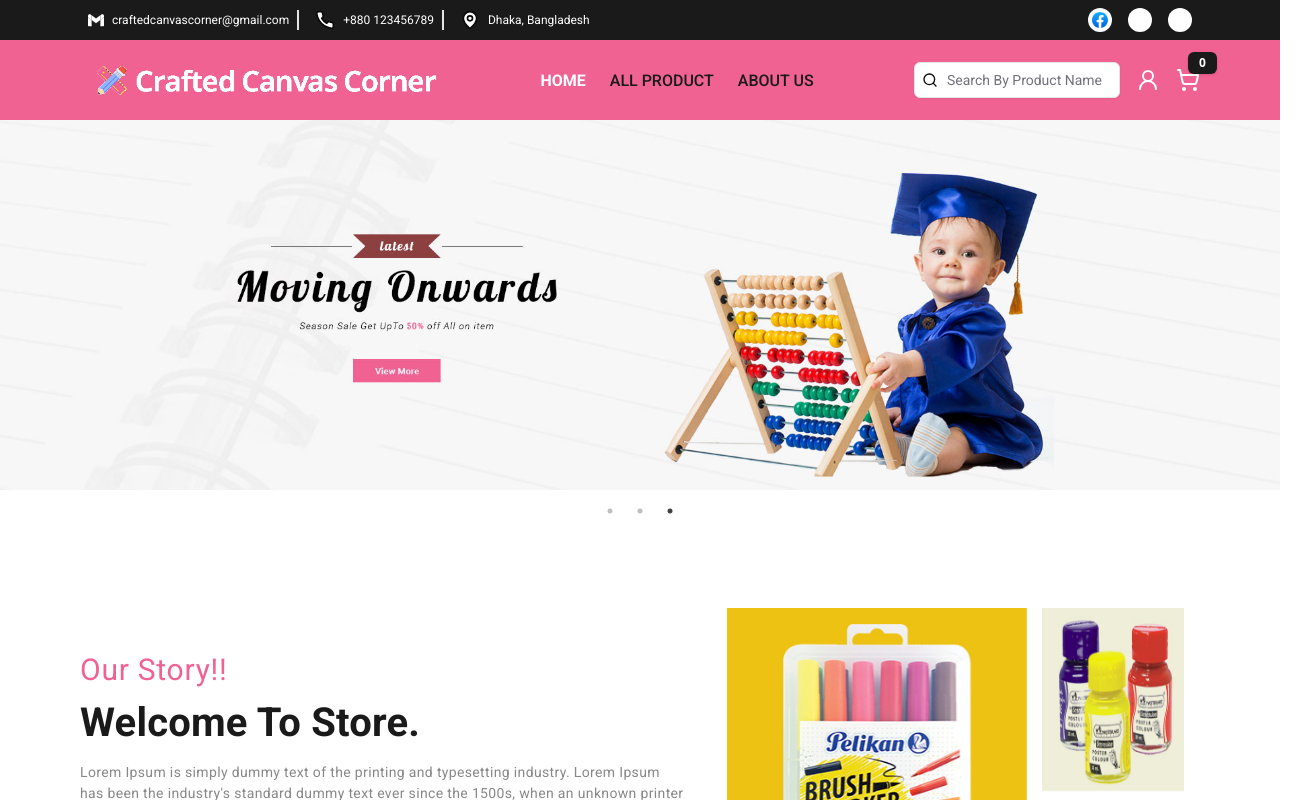
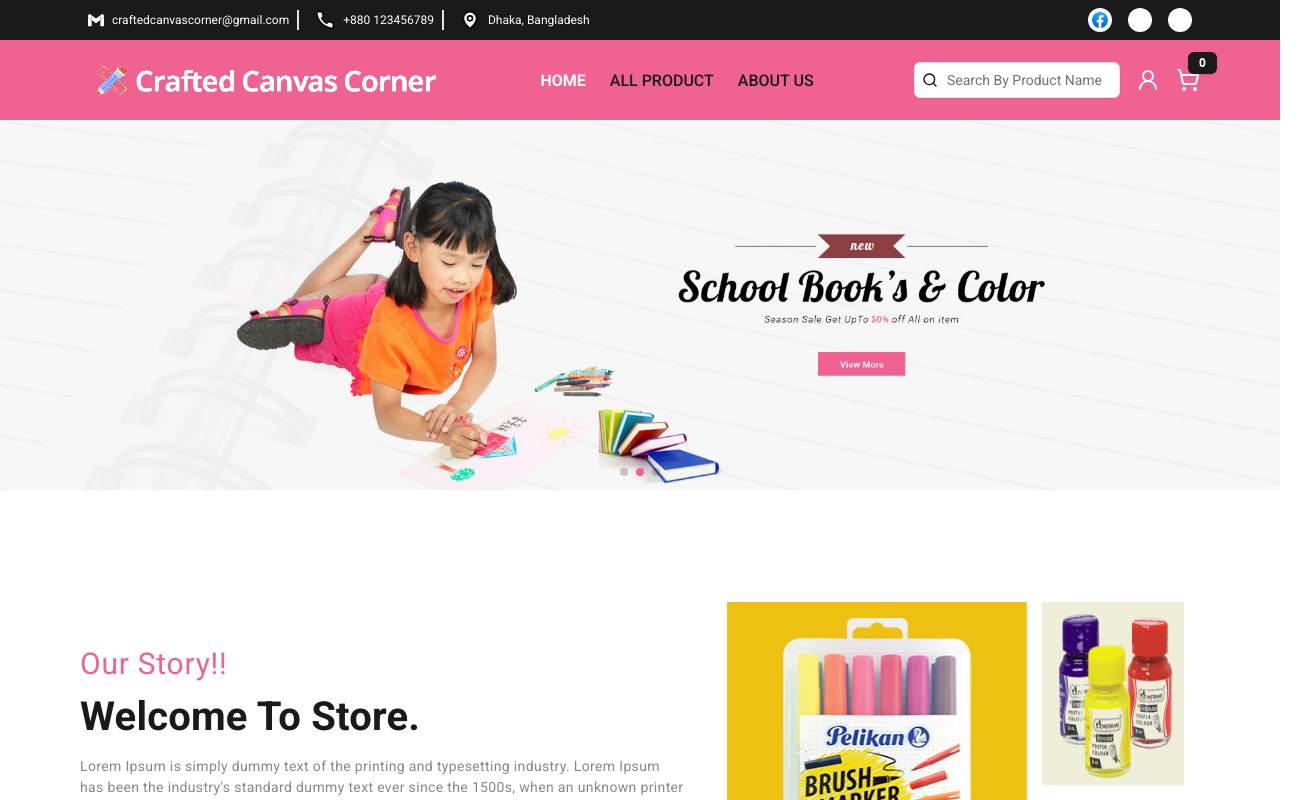
Before and after one commit to sifatullahshoyon/crafted-canvas-corner-client, a React (Vite) app: page / in a window 1280 px wide. Shown: the top 800 px of the page, 1305 px wide, since content can reach past the window. Built offline with nearby package versions, Linux system fonts and the light colour scheme; some icons are missing.

Commit message:
fix hero section carousel probleam

```diff
--- a/src/components/Carousel/HeroCarousel.tsx
+++ b/src/components/Carousel/HeroCarousel.tsx
@@ -1,78 +1,46 @@
-// import Slider from "react-slick";
-// import banner1 from "../../assets/images/hero/main-banner-1.jpg";
-// import banner2 from "../../assets/images/hero/main-banner-2.jpg";
-// import banner3 from "../../assets/images/hero/main-banner-3.jpg";
+import "./TestimonialSlider/TestimonialSlider.css";
 
-// const HeroCarousel = () => {
-//   const settings = {
-//     dots: true,
-//     infinite: true,
-//     speed: 500,
-//     slidesToShow: 1,
-//     slidesToScroll: 1,
-//     autoplay: true,
-//     autoplaySpeed: 2000,
-//     cssEase: "linear",
-//   };
-//   return (
-//     <>
-//       <Slider {...settings}>
-//         <div style={{ width: "500px", display: "block" }}>
-//           <img
-//             src={banner1}
-//             alt="banner 1"
-//             className="w-full"
-//             style={{ width: "100%" }}
-//           />
-//         </div>
-//         <div style={{ width: "100%", display: "block" }}>
-//           <img src={banner2} alt="banner 1" className="w-full" />
-//         </div>
-//         <div style={{ width: "100%", display: "block" }}>
-//           <img src={banner3} alt="banner 1" className="w-full" />
-//         </div>
-//       </Slider>
-//     </>
-//   );
-// };
+// Import Swiper React components
+import { Swiper, SwiperSlide } from "swiper/react";
 
-// export default HeroCarousel;
-
-import Slider from "react-slick";
+// import required modules
+import { Autoplay, Pagination } from "swiper/modules";
 import banner1 from "../../assets/images/hero/main-banner-1.jpg";
 import banner2 from "../../assets/images/hero/main-banner-2.jpg";
 import banner3 from "../../assets/images/hero/main-banner-3.jpg";
 
 const HeroCarousel = () => {
-  const settings = {
-    dots: true,
-    infinite: true,
-    speed: 500,
-    slidesToShow: 1,
-    slidesToScroll: 1,
-    autoplay: true,
-    autoplaySpeed: 2000,
-    cssEase: "linear",
-  };
   return (
-    <>
-      <Slider {...settings}>
-        <div style={{ width: "500px", display: "block" }}>
-          <img
-            src={banner1}
-            alt="banner 1"
-            className="w-full"
-            style={{ width: "100%" }}
-          />
+    <Swiper
+      style={{
+        "--swiper-pagination-color": "#EF6291",
+      }}
+      pagination={{
+        clickable: true,
+      }}
+      autoplay={{
+        delay: 5000,
+        disableOnInteraction: false,
+      }}
+      modules={[Autoplay, Pagination]}
+      className="mySwiper"
+    >
+      <SwiperSlide>
+        <div>
+          <img src={banner1} alt="banner img" />
         </div>
-        <div style={{ width: "100%", display: "block" }}>
-          <img src={banner2} alt="banner 1" className="w-full" />
+      </SwiperSlide>
+      <SwiperSlide>
+        <div>
+          <img src={banner2} alt="banner img" />
         </div>
-        <div style={{ width: "100%", display: "block" }}>
-          <img src={banner3} alt="banner 1" className="w-full" />
+      </SwiperSlide>
+      <SwiperSlide>
+        <div>
+          <img src={banner3} alt="banner img" />
         </div>
-      </Slider>
-    </>
+      </SwiperSlide>
+    </Swiper>
   );
 };
 
```
Also changed, not shown: src/components/Carousel/TestimonialSlider/TestimonialSlider.tsx (+0 -9 lines).
